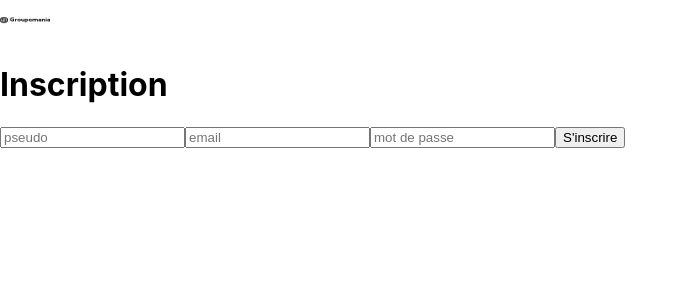
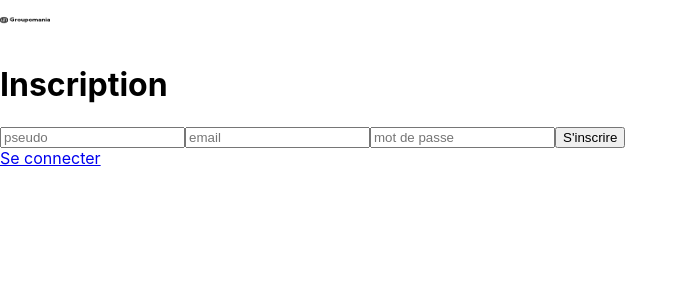
Before and after one commit to lisaroure/P7-Groupomania, a React (Create React App) app in the folder groupomanie/: page /signup in a window 1280 px wide. Shown: the top 300 px of the page, without its empty margins (0-688 px from the left). Built offline with nearby package versions, Linux system fonts and the light colour scheme.

Commit message:
correction syntaxe

```diff
--- a/groupomanie/src/Pages/Home.jsx
+++ b/groupomanie/src/Pages/Home.jsx
@@ -1,4 +1,4 @@
-import { useState, useContext, useEffect } from 'react';
+import React, { useState, useContext, useEffect } from 'react';
 import { useNavigate } from 'react-router-dom';
 import { AppContext } from '../components/AppContext';
 import Cookies from 'js-cookie';
--- a/groupomanie/src/Pages/Login.jsx
+++ b/groupomanie/src/Pages/Login.jsx
@@ -1,4 +1,4 @@
-import { useState } from 'react';
+import React, { useState } from 'react';
 import { Link, useNavigate } from 'react-router-dom';
 import Cookies from 'js-cookie';
 
--- a/groupomanie/src/Pages/SignUp.jsx
+++ b/groupomanie/src/Pages/SignUp.jsx
@@ -1,5 +1,5 @@
-import { useState } from 'react';
-import { useNavigate } from 'react-router-dom';
+import React, { useState } from 'react';
+import { Link, useNavigate } from 'react-router-dom';
 import Cookies from 'js-cookie';
 
 export default function SignUp() {
@@ -110,7 +110,8 @@ export default function SignUp() {
 
                     <input type="submit" value="S'inscrire"></input>
                 </form>
-                <errorTxt>{errorTxt}</errorTxt>
+                <div>{errorTxt}</div>
+                <Link to="/">Se connecter</Link>
             </div>
         </div>
     )
```
